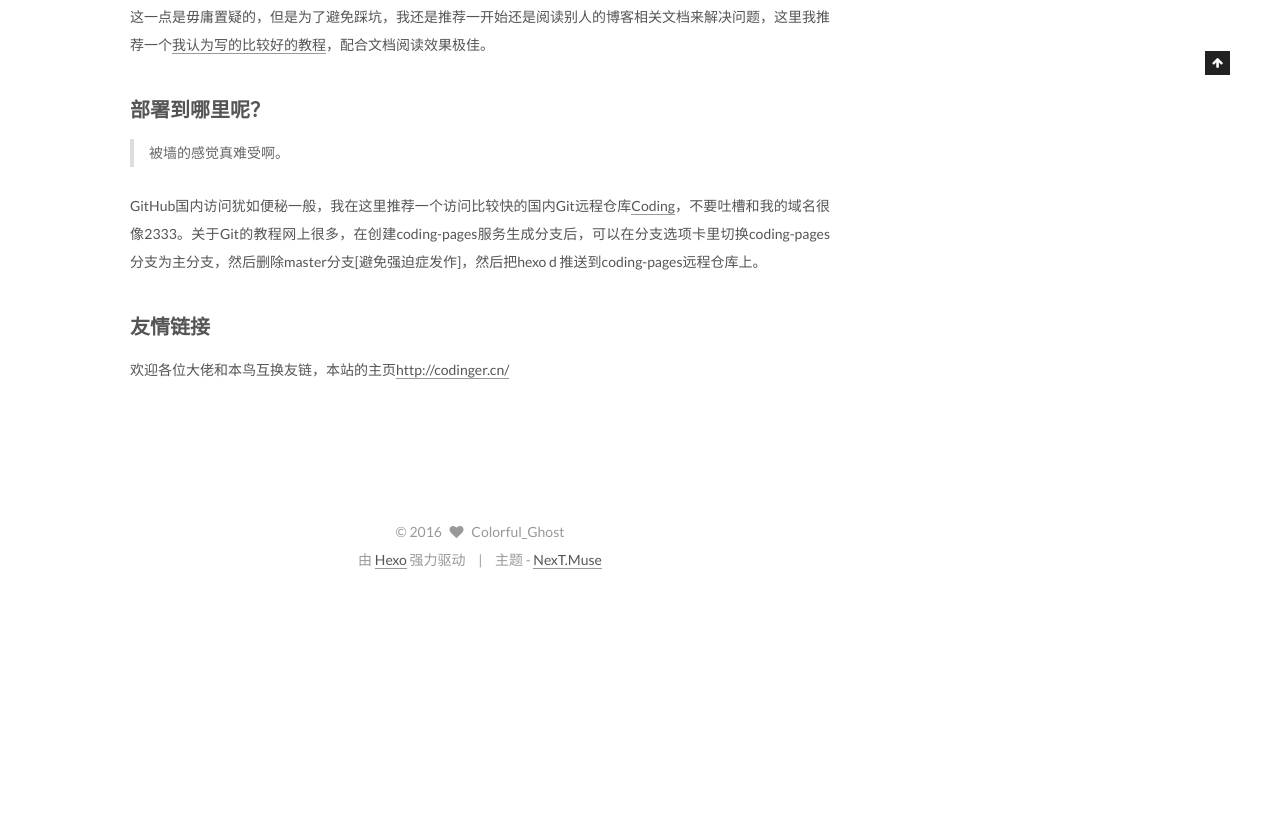
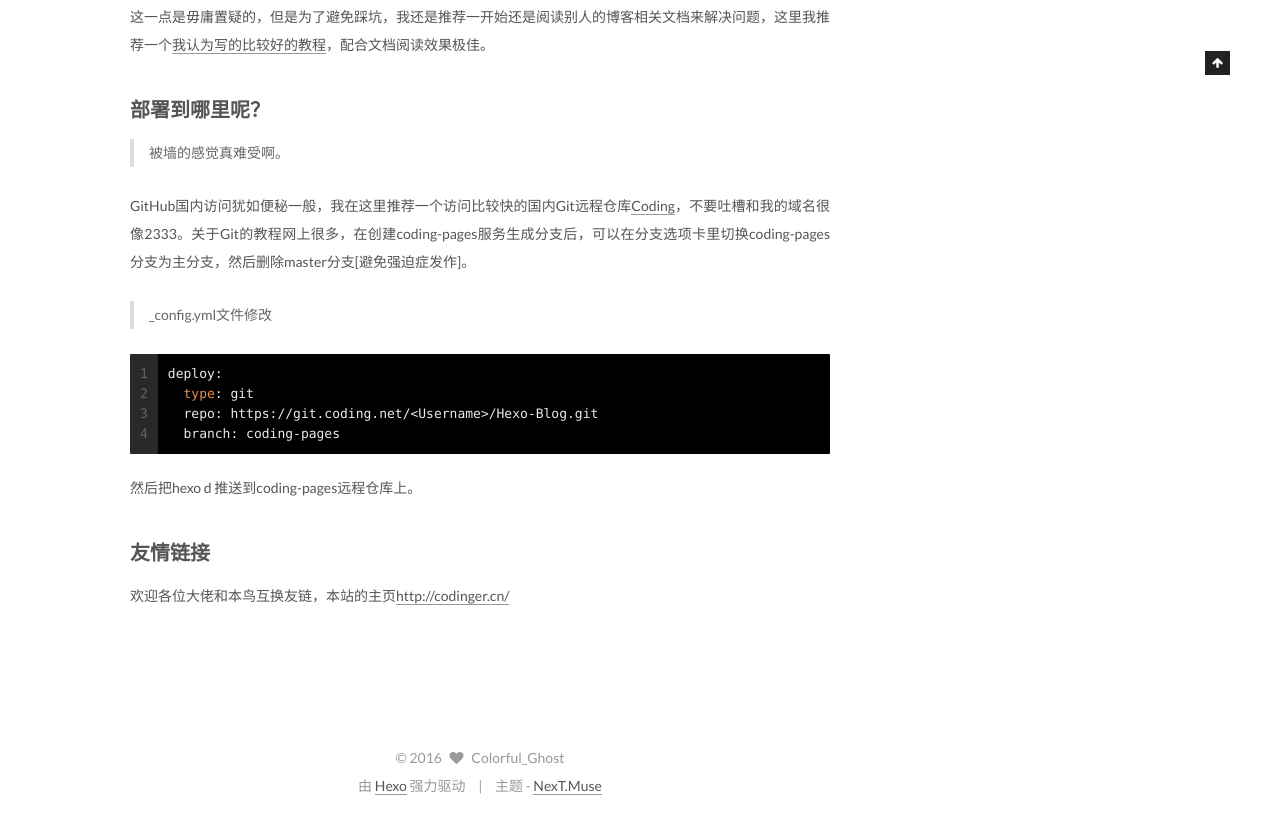
Before and after one commit to ColorfulGhost/Hexo-Blog-Archives, a plain HTML site: page 2016/11/30/first-hexo-blog/index.html in a window 1280 px wide. Shown: the part 825-1645 px from the top of the page. Before the commit the page ends 1419 px from the top, so only its background shows below. Drawn offline with Linux system fonts and the light colour scheme.

Commit message:
Site updated: 2016-11-30 19:45:49

```diff
--- a/2016/11/30/first-hexo-blog/index.html
+++ b/2016/11/30/first-hexo-blog/index.html
@@ -104,7 +104,7 @@
 最好的文档肯定是官方文档 『简体中文Hexo文档』
 
 这一点是毋庸置疑的，但是为了避免踩坑，我还是推荐一开始还是阅读别人的博客相关文档来">
-<meta property="og:updated_time" content="2016-11-30T11:36:54.762Z">
+<meta property="og:updated_time" content="2016-11-30T11:44:40.229Z">
 <meta name="twitter:card" content="summary">
 <meta name="twitter:title" content="这是我第一个Hexo站点">
 <meta name="twitter:description" content="前言
@@ -371,7 +371,12 @@
 <h2 id="部署到哪里呢？"><a href="#部署到哪里呢？" class="headerlink" title="部署到哪里呢？"></a>部署到哪里呢？</h2><blockquote>
 <p>被墙的感觉真难受啊。</p>
 </blockquote>
-<p>GitHub国内访问犹如便秘一般，我在这里推荐一个访问比较快的国内Git远程仓库<a href="https://coding.net/" target="_blank" rel="external">Coding</a>，不要吐槽和我的域名很像2333。关于Git的教程网上很多，在创建coding-pages服务生成分支后，可以在分支选项卡里切换coding-pages分支为主分支，然后删除master分支[避免强迫症发作]，然后把hexo d 推送到coding-pages远程仓库上。</p>
+<p>GitHub国内访问犹如便秘一般，我在这里推荐一个访问比较快的国内Git远程仓库<a href="https://coding.net/" target="_blank" rel="external">Coding</a>，不要吐槽和我的域名很像2333。关于Git的教程网上很多，在创建coding-pages服务生成分支后，可以在分支选项卡里切换coding-pages分支为主分支，然后删除master分支[避免强迫症发作]。</p>
+<blockquote>
+<p>_config.yml文件修改</p>
+</blockquote>
+<figure class="highlight bash"><table><tr><td class="gutter"><pre><div class="line">1</div><div class="line">2</div><div class="line">3</div><div class="line">4</div></pre></td><td class="code"><pre><div class="line">deploy:</div><div class="line">  <span class="built_in">type</span>: git</div><div class="line">  repo: https://git.coding.net/&lt;Username&gt;/Hexo-Blog.git</div><div class="line">  branch: coding-pages</div></pre></td></tr></table></figure>
+<p>然后把hexo d 推送到coding-pages远程仓库上。</p>
 <h2 id="友情链接"><a href="#友情链接" class="headerlink" title="友情链接"></a>友情链接</h2><p>欢迎各位大佬和本鸟互换友链，本站的主页<a href="http://codinger.cn/" target="_blank" rel="external">http://codinger.cn/</a></p>
 
 
--- a/css/main.css
+++ b/css/main.css
@@ -1681,7 +1681,7 @@ pre .javascript .function {
   width: 4px;
   height: 4px;
   border-radius: 50%;
-  background: #d1fff0;
+  background: #41ffff;
 }
 .links-of-blogroll {
   font-size: 13px;
```
Also changed, not shown: index.html (+6 -1 lines).
